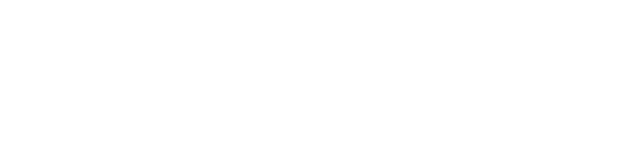
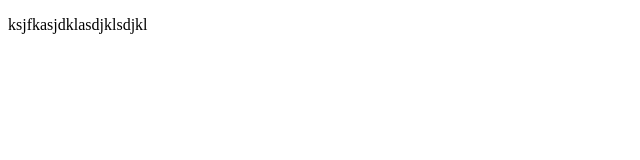
Before and after one commit to Evc2806/Devop, a plain HTML site: page index.html in a window 1280 px wide. Shown: the whole page, without its empty margins (0-640 px from the left). Drawn offline with Linux system fonts and the light colour scheme.

Commit message:
modifique parrafo

```diff
--- a/index.html
+++ b/index.html
@@ -6,6 +6,6 @@
     <title>Document</title>
 </head>
 <body>
-
+    <p>ksjfkasjdklasdjklsdjkl</p>
 </body>
 </html>
```
